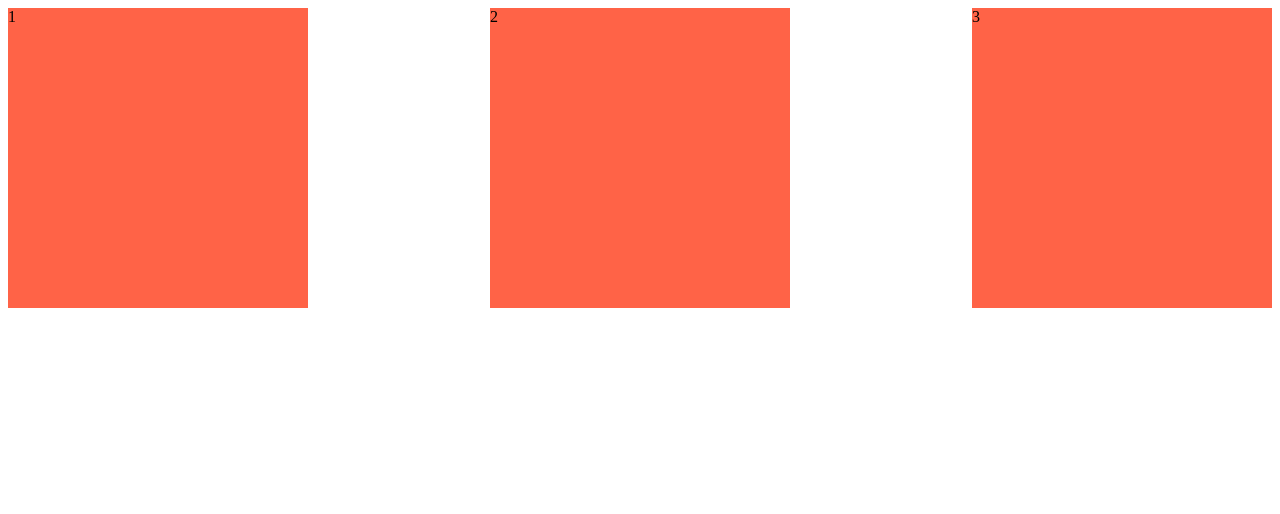
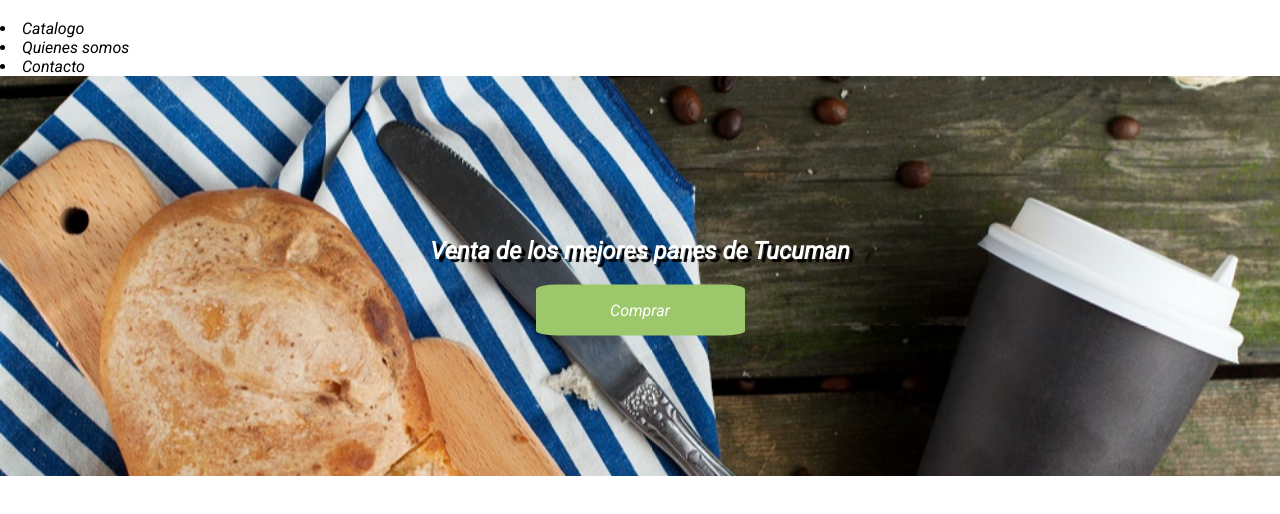
Before and after one commit to liNahuel/Proyecto-Coder-House, a website: page index.html in a window 1280 px wide. Drawn offline with Linux system fonts and the light colour scheme.

Commit message:
Agregamos cambios a la pagina

```diff
--- a/index.html
+++ b/index.html
@@ -5,13 +5,32 @@
     <meta http-equiv="X-UA-Compatible" content="IE=edge">
     <meta name="viewport" content="width=device-width, initial-scale=1.0">
     <link rel="stylesheet" href="css/styles.css">
-    <title>Document</title>
+    <link rel="preconnect" href="https://fonts.googleapis.com">
+    <link rel="preconnect" href="https://fonts.gstatic.com" crossorigin>
+    <link href="https://fonts.googleapis.com/css2?family=Roboto:ital@1&display=swap" rel="stylesheet">
+    <title>Maravillas Melvin</title>
 </head>
 <body>
-    <div class="cubos">
-    <div class="cubo">1</div>
-    <div class="cubo">2</div>
-    <div class="cubo">3</div>
-</div>
+    <header class="header">
+    <div class="contenedor">
+    <div class="header_logo">
+        <a href=""><img src="" alt="" /></a>
+    </div>
+    <nav>
+        <div class="header_enlaces">
+        <li>Catalogo</li>
+        <li>Quienes somos</li>
+        <li>Contacto</li>
+        </div>
+    </nav>
+    <section class="banner">
+        <div class="banner_description">
+            <div class="contenedor">
+                <h1>Venta de los mejores panes de Tucuman</h1>
+                <input type="text" value="Comprar" class="banner_button">
+            </div>
+        </div>
+    </section>
+</header>
 </body>
 </html>
--- a/scss/_header.scss
+++ b/scss/_header.scss
@@ -0,0 +1,4 @@
+.header_logo{
+    position:relative;
+    z-index: 50;
+}
--- /dev/null
+++ b/scss/_main.scss
@@ -0,0 +1,33 @@
+.banner{
+    height: 50vh;
+    position: relative;
+    background: url(../imagenes/fondo1.jpg);
+    background-size:cover;
+    background-position: center;
+    background-attachment: fixed;
+    .banner_description{
+        position: absolute;
+        text-align: center;
+        color: #fff;
+        transform: translateX(-50%) translateY(-50%);
+        top:50%;
+        left: 50%;
+        width: 100%;
+        font-size: 1em;
+        margin-bottom: 2em;
+        text-shadow:4px 3px 1px black;
+        .banner_button{
+            background: #9cc76b;
+            border: none;
+            padding: 1em;
+            color: #fff;
+            font-size: 1em;
+            text-align: center;
+            border-radius: 10%;
+            &:hover{
+                border: 2px solid #9cc76b;
+                background: none;
+            }
+        }
+    }
+}
--- a/scss/style.scss
+++ b/scss/style.scss
@@ -1,14 +1,20 @@
-.cubos{
-    display:flex;
-    flex-wrap: wrap;
-    justify-content: space-between;
-    .cubo{
-        width: 300px;
-        height: 300px;
-        background-color: tomato;
+@import "header";
+@import "main";
+body{
+    margin: 0;
+    padding: 0;
+    box-sizing: border-box;
+}
 
-        &:hover{
-            background-color: green;
-        }
-    }
+*{
+    font-family:'Roboto', sans-serif;
+
 }
+
+.contenedor{
+    width: 100%;
+    margin: auto;
+}
+img{
+    width: 100%;
+}
```
Also changed, not shown: css/styles.css, imagenes/fondo1.jpg (added), imagenes/fondo2.jpg (added), scss/style.css, 1 other file.
